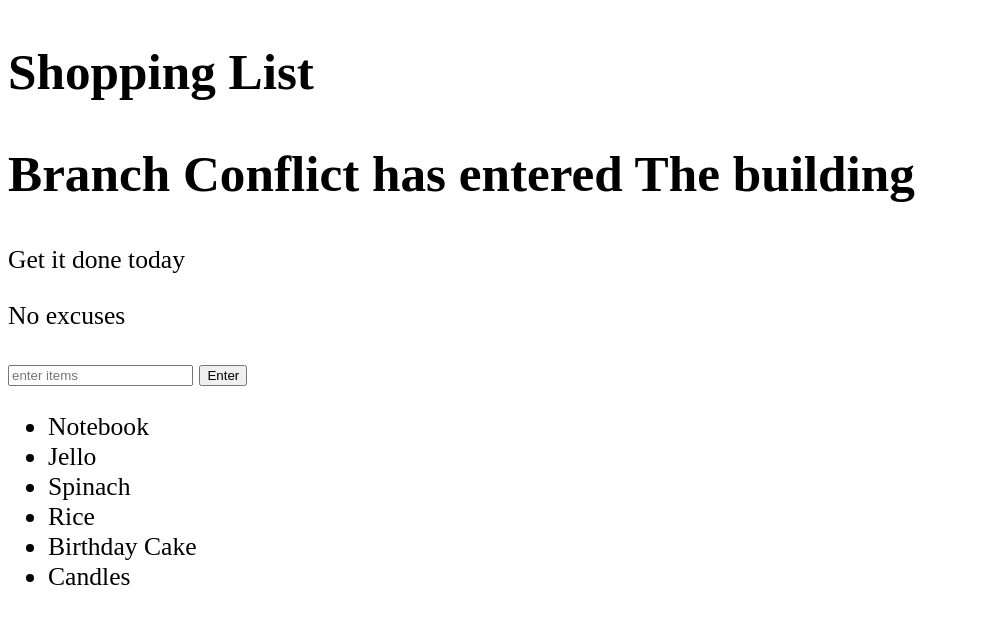
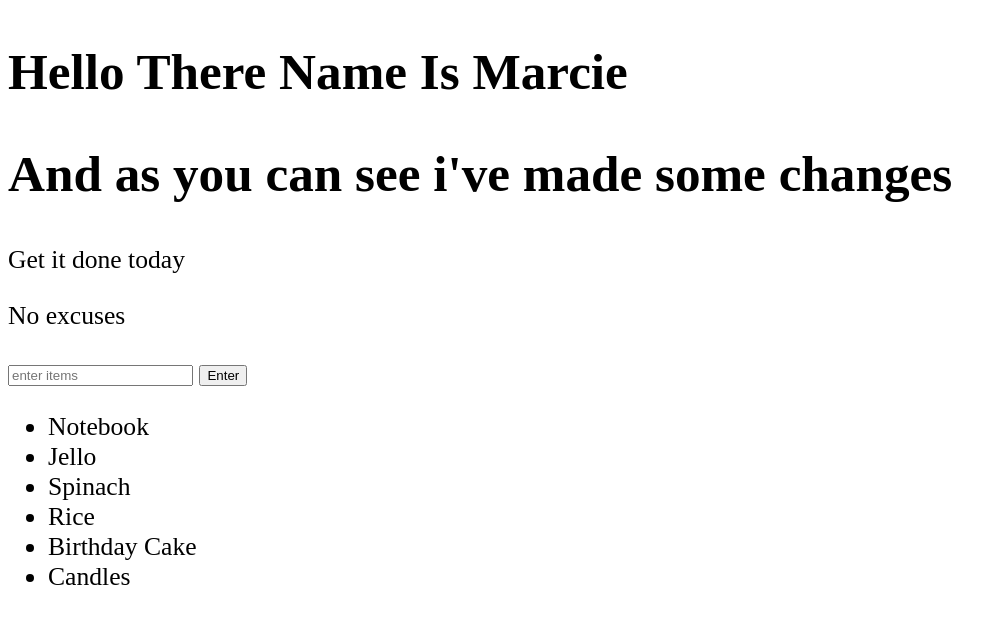
Before and after one commit to kevindev10/Shopping-List, a plain HTML site: page Javascript + DOM.html in a window 1280 px wide. Shown: the whole page, without its empty margins (0-1006 px from the left). Drawn offline with Linux system fonts and the light colour scheme.

Commit message:
Other user's changes
Files changed via upload as we only have access to one github account , for now.

```diff
--- a/Javascript + DOM.html
+++ b/Javascript + DOM.html
@@ -16,8 +16,8 @@
 
 	</header>
 	    <section>
-			<h1> Shopping List </h1>
-			<h1> Branch Conflict has entered The building </h1>
+	    	<h1>Hello There Name Is Marcie</h1>
+			<h1> And as you can see i've made some changes </h1>
 			<p id="first">Get it done today</p>
 			<p class="second">No excuses</p>
 			<input id="userinput" type="text" placeholder="enter items">
```
Also changed, not shown: DomEvents.js (line endings or trailing spaces), JavascriptDOMCss.css (line endings or trailing spaces).
